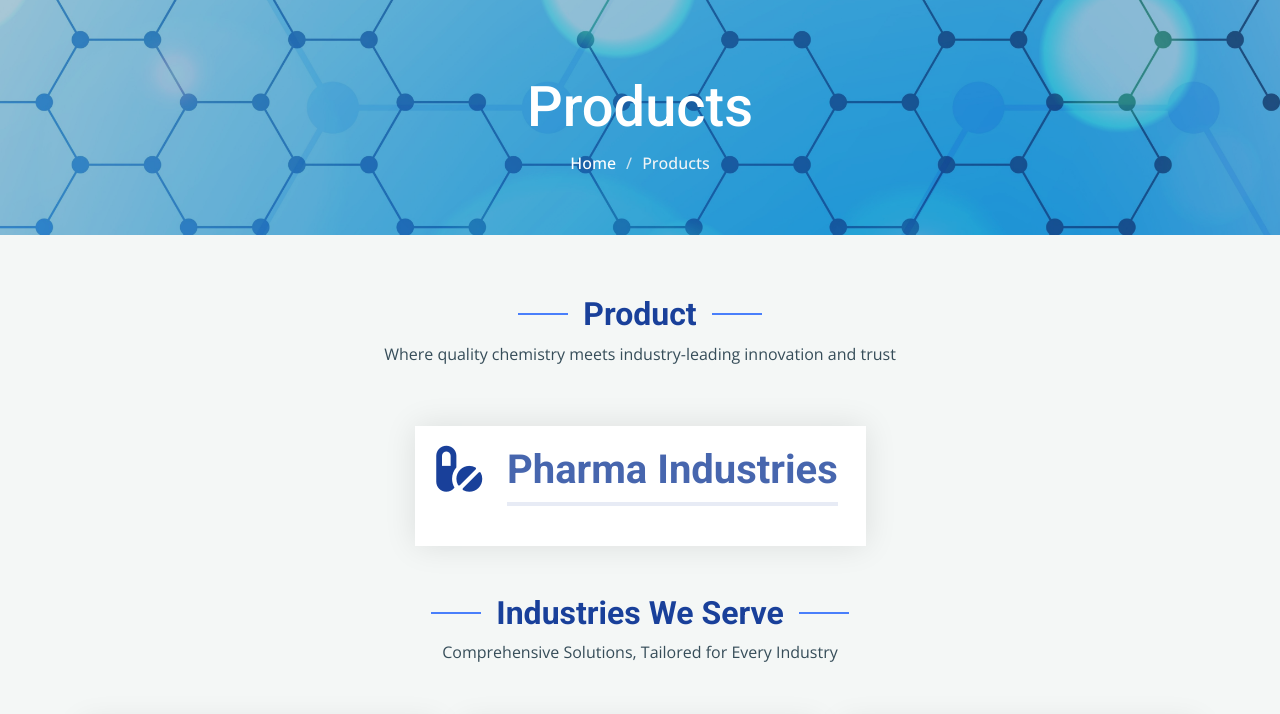
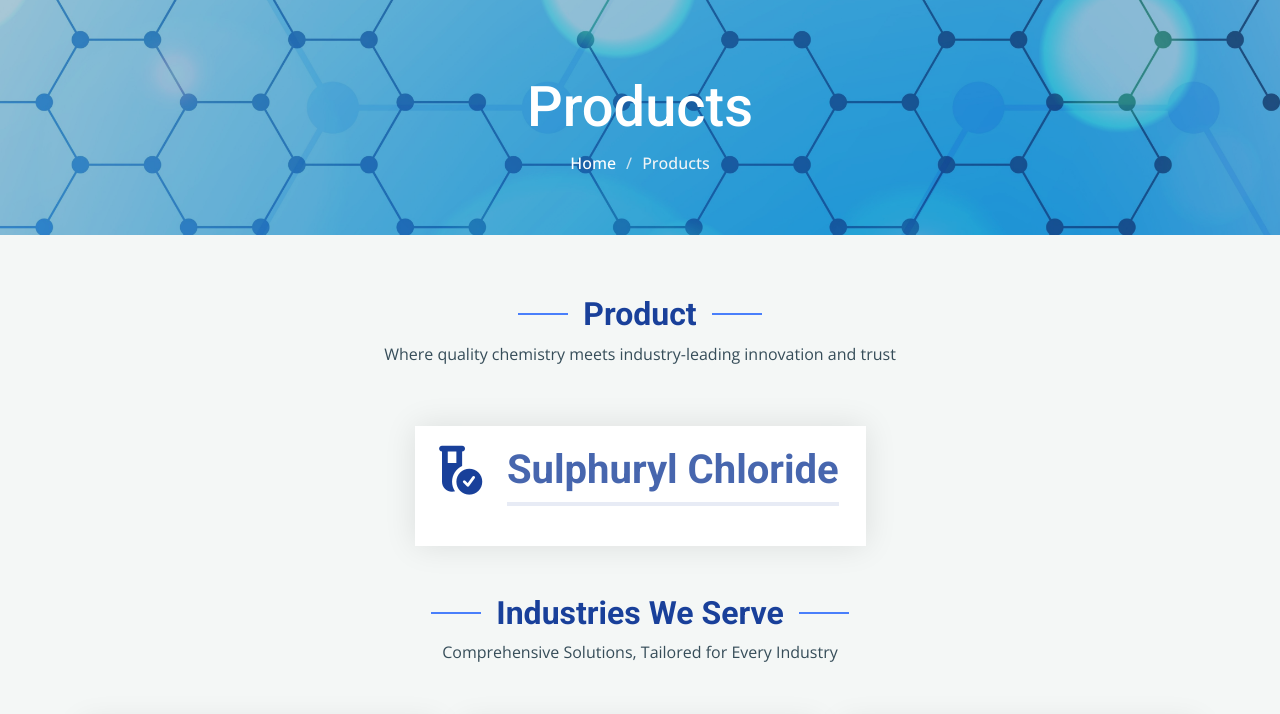
Before and after one commit to Chaitanya-Kolwankar/LAQSH_Website, a plain HTML site: page services.html in a window 1280 px wide. Shown: the part 86-800 px from the top of the page. Drawn offline with nearby package versions, Linux system fonts and the light colour scheme.

Commit message:
Update services.html

```diff
--- a/services.html
+++ b/services.html
@@ -88,11 +88,11 @@
               <div class="row">
                 <div class="col-2 ps-2">
                   <div class="icon">
-                    <i class="fa-solid fa-pills"></i>
+                    <i class="fa-solid fa-vial-circle-check"></i>
                   </div>
                 </div>
                 <div class="col-10">
-                  <h1>Pharma Industries</h1>
+                  <h1>Sulphuryl Chloride</h1>
                 </div>
               </div>
             </div>
```
